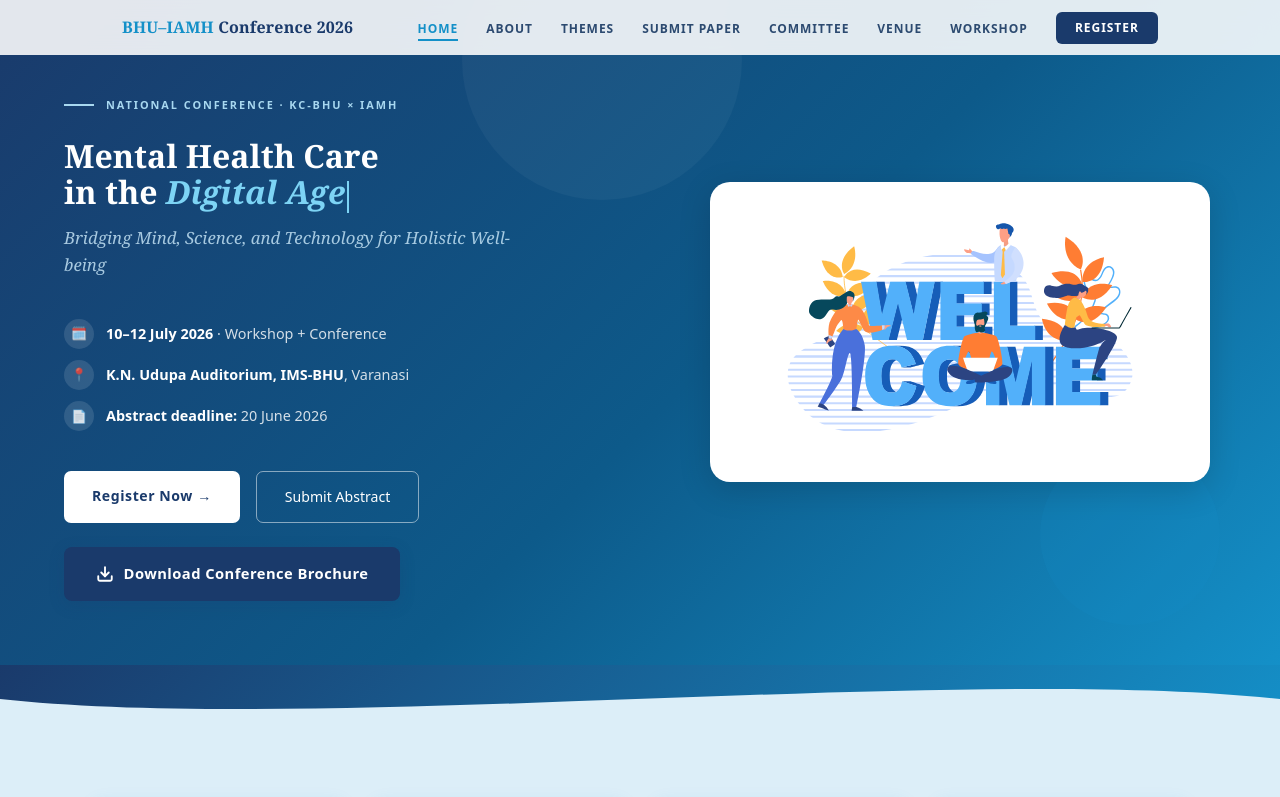
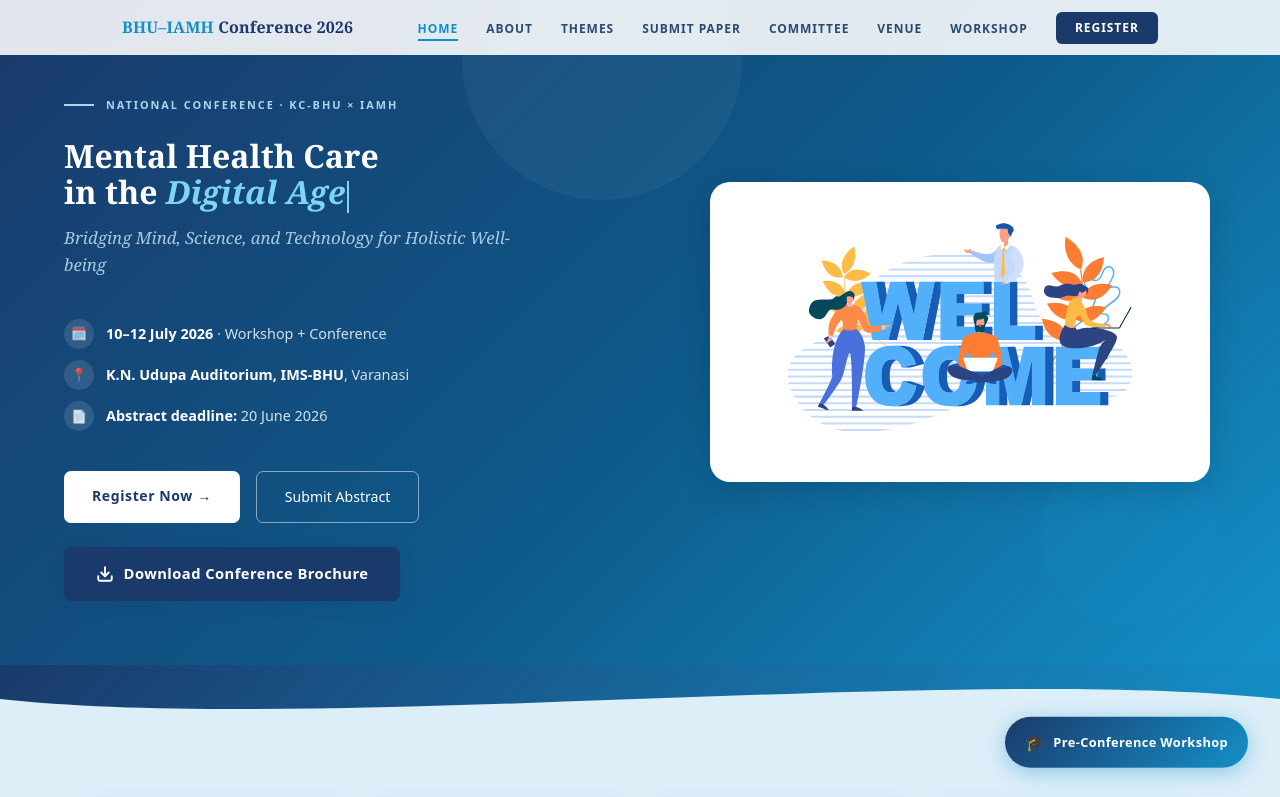
Before and after one commit to SuryanshDixit/iamh-conference, a Next.js app: page / in a window 1280 px wide. Shown: the top 797 px of the page. Built offline with nearby package versions, Linux system fonts and the light colour scheme.

Commit message:
Update layout.tsx

```diff
--- a/app/layout.tsx
+++ b/app/layout.tsx
@@ -1,6 +1,7 @@
 import type { Metadata } from "next";
 import "./globals.css";
 import Navbar from "@/components/Navbar";
+import FloatingWorkshopButton from "@/components/FloatingWorkshopButton";
 
 export const metadata: Metadata = {
   title: "IAMH–BHU National Conference 2026 | Mental Health Care",
@@ -17,6 +18,7 @@
       </head>
       <body>
         <Navbar />
+        <FloatingWorkshopButton />
         <main>{children}</main>
       </body>
     </html>
```
